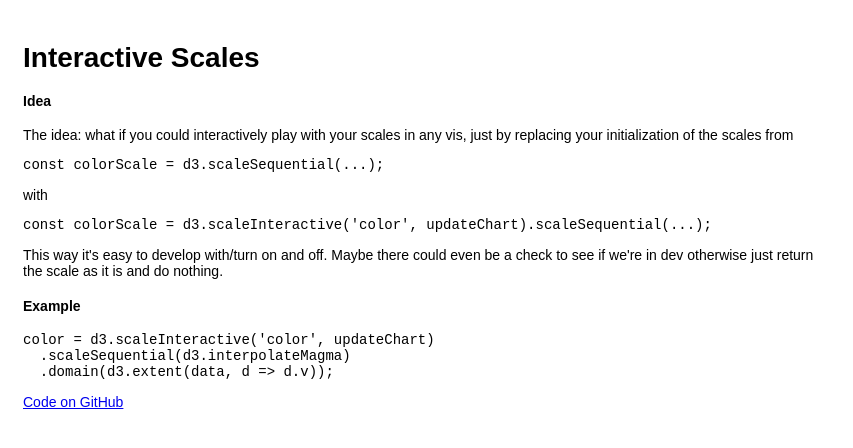
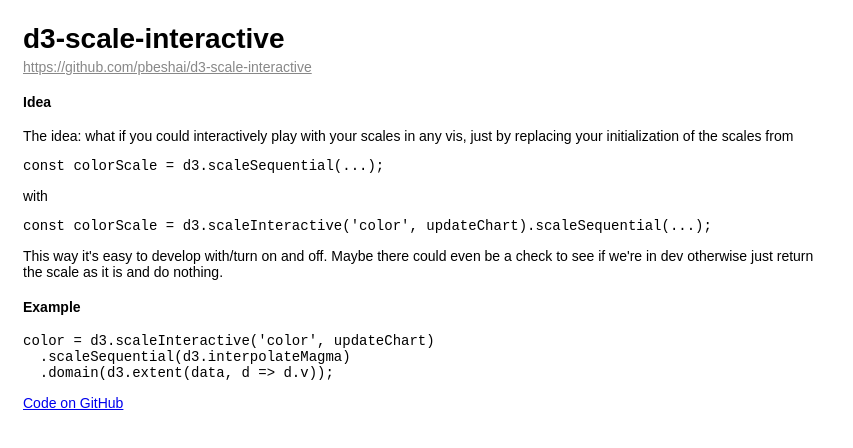
Before and after one commit to pbeshai/d3-scale-interactive, a website: page example/index.html in a window 1280 px wide. Shown: the whole page, without its empty margins (0-853 px from the left). Drawn offline with nearby package versions, Linux system fonts and the light colour scheme; files that its build step writes are made by us from their sources.

Commit message:
update example header

```diff
--- a/example/index.html
+++ b/example/index.html
@@ -5,6 +5,17 @@
     <meta charset="utf-8">
     <link rel="stylesheet" href="d3-scale-interactive.css" />
     <style>
+
+    .main-header {
+      margin: 0 0 4px;
+    }
+
+    .main-link a {
+      color: #888;
+    }
+    .main-link {
+      margin-top: 0;
+    }
 
     body {
       font: 14px sans-serif;
@@ -24,7 +35,8 @@
     </style>
   </head>
   <body>
-    <h1>Interactive Scales</h1>
+    <h1 class="main-header">d3-scale-interactive</h1>
+    <p class="main-link"><a href="https://github.com/pbeshai/d3-scale-interactive">https://github.com/pbeshai/d3-scale-interactive</a></p>
     <div class='chart-container'></div>
     <h4>Idea</h4>
     <div class="description">
```
